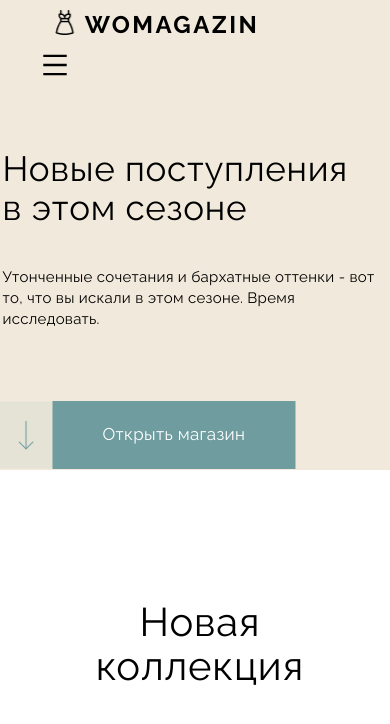
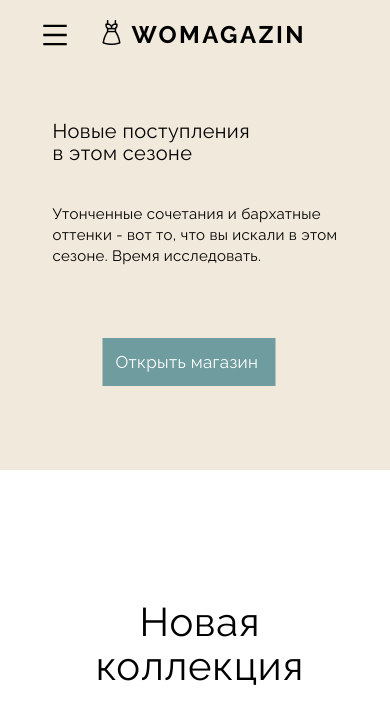
Before and after one commit to veellimir/React_Portfolio, a React (Create React App) app: page / in a window 390 px wide. Shown: the top 724 px of the page. Built offline with nearby package versions, Linux system fonts and the light colour scheme.

Commit message:
new version 0.1

```diff
--- a/src/media.css
+++ b/src/media.css
@@ -107,15 +107,8 @@
 }
 
 @media(max-width: 845px) {
-    .nav {
+    .nav, .call_string {
         display: none;
-    }
-    .call_string {
-        margin:  -40px;
-        margin-right: -50px;
-    }
-    .call_string  {
-       display: none;
     }
     .content_right {
         height: 352px;
@@ -123,6 +116,12 @@
     #icon_mobile {
         display: block;
         cursor: pointer;
+        margin-top: -30px;
+    }
+    .logo {
+        margin: 10px;
+        right: 40%;
+        transform: translate(-40%);
     }
 }
 @media(max-width: 833px) {
@@ -151,3 +150,37 @@
         top: 600px;
     }
 }
+@media(max-width: 443px) {
+    .content_left p {
+        width: 285px;
+    }
+    .content_left h1 {
+        font-size: 20px;
+    }
+    .content_left p {
+        font-size: 15px;
+    }
+    .content_left button {
+        width: 173px;
+        height: 48px;
+        padding: 13px 13px;
+    }
+    .content_left img {
+        display: none;
+    }
+}
+/* миним экран */
+@media(max-width: 373px) {
+    .content_left {
+        left: 180px;
+    }
+    .logo {
+        left: 120px;
+    }
+    .content_right {
+        width: 375px;
+    }
+    #new-collection_it {
+       left: 110px;
+    }
+}
```
